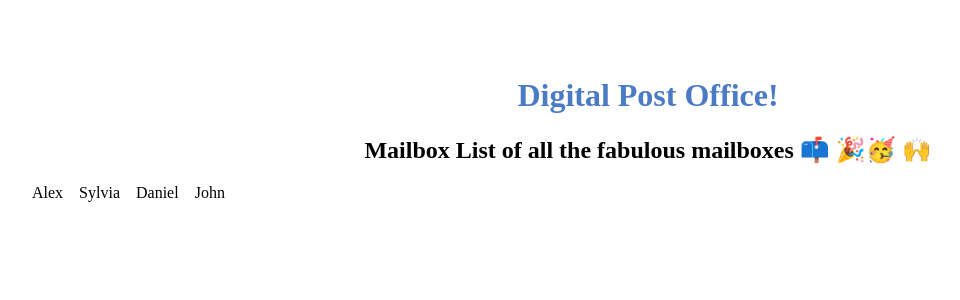
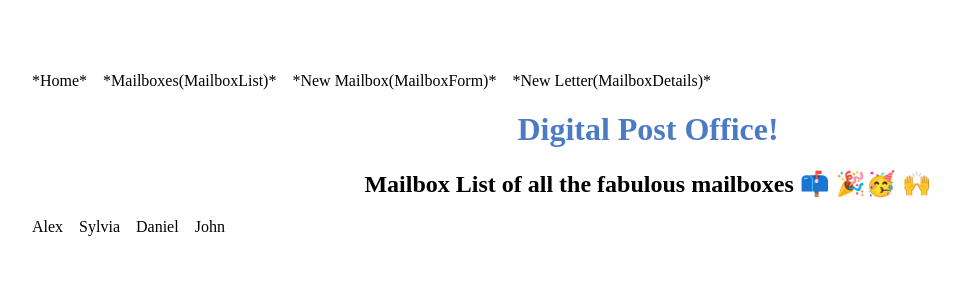
Before and after one commit to SylviaRemington/react-router-dom-lab, a React (Vite) app: page / in a window 1280 px wide. Shown: the top 300 px of the page, without its empty margins (24-984 px from the left). Built offline with nearby package versions, Linux system fonts and the light colour scheme.

Commit message:
adding navbar to browser and changing navbar names

```diff
--- a/src/App.jsx
+++ b/src/App.jsx
@@ -17,6 +17,9 @@ const initialStateMailboxes = [
 const App = () => {
   return (
     <>
+      <nav>
+        <NavBar/>
+      </nav>
       <h1>Digital Post Office!</h1>
       <MailboxList className='initialStateMailboxes' mailboxes={initialStateMailboxes}/>
     </>
--- a/src/components/NavBar/NavBar.jsx
+++ b/src/components/NavBar/NavBar.jsx
@@ -8,10 +8,10 @@ const NavBar = () => {
   return (
     <nav>
       <ul>
-        <li>Home</li>
-        <li>MailboxList</li>
-        <li>MailboxForm</li>
-        <li>MailboxDetails</li>
+        <li>*Home*</li>
+        <li>*Mailboxes(MailboxList)*</li>
+        <li>*New Mailbox(MailboxForm)*</li>
+        <li>*New Letter(MailboxDetails)*</li>
       </ul>
     </nav>
   );
```
